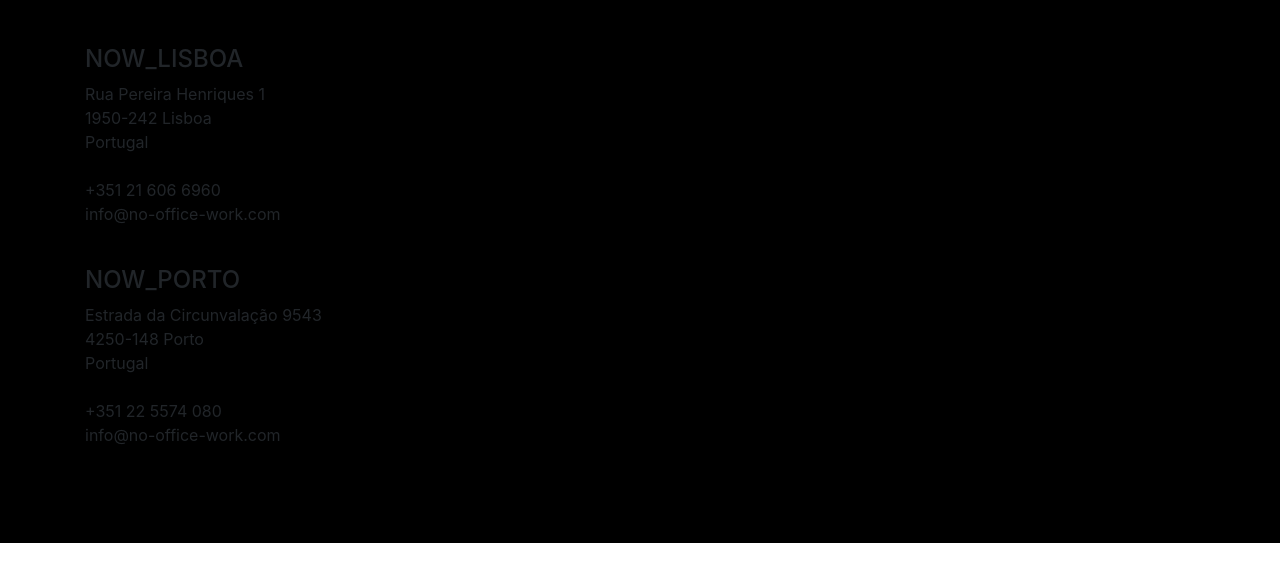
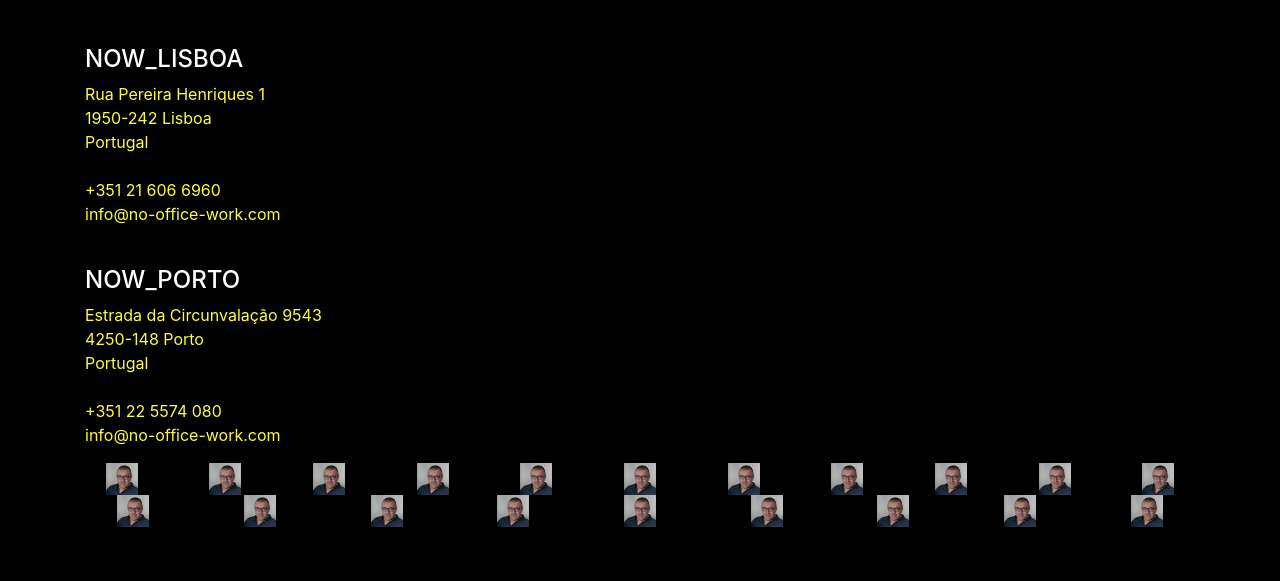
Before and after one commit to mnpmanuel/NOW, a website with bundled scripts: page index.html in a window 1280 px wide. Shown: the part 4265-4846 px from the top of the page. Before the commit the page ends 4808 px from the top, so only its background shows below. Built offline with nearby package versions, Linux system fonts and the light colour scheme.

Commit message:
footer added

```diff
--- a/css/stylish-portfolio.css
+++ b/css/stylish-portfolio.css
@@ -256,10 +256,14 @@ footer.footer .social-link:hover {
   text-decoration: none;
 }
 
-footer.footer .contact {
+footer.footer h4 {
   color: #ffffff;
 }
 
-footer.footer .contact p {
+footer.footer p {
   color: rgb(254,253,56);
 }
+
+footer.footer img {
+  max-height: 2rem;
+}
--- a/index.html
+++ b/index.html
@@ -270,7 +270,7 @@
             </li>
           </ul>
         </div>
-        <div class="contact text-left">
+        <div class="text-left">
           <h4>NOW_LISBOA</h4>
           <p>Rua Pereira Henriques 1<br>1950-242 Lisboa<br>Portugal<br><br>+351 21 606 6960<br>info@no-office-work.com</p>
           <br>
@@ -278,12 +278,79 @@
           <p>Estrada da Circunvalação 9543<br>4250-148 Porto<br>Portugal<br><br>+351 22 5574 080<br>info@no-office-work.com</p>
         </div>
       </div>
+      <div class="container mx-auto">
+        <div class="row">
+          <div class="col">
+            <img src="img/MiguelMunozDuarte.png">
+          </div>
+          <div class="col">
+            <img src="img/MiguelMunozDuarte.png">
+          </div>
+          <div class="col">
+            <img src="img/MiguelMunozDuarte.png">
+          </div>
+          <div class="col">
+            <img src="img/MiguelMunozDuarte.png">
+          </div>
+          <div class="col">
+            <img src="img/MiguelMunozDuarte.png">
+          </div>
+          <div class="col">
+            <img src="img/MiguelMunozDuarte.png">
+          </div>
+          <div class="col">
+            <img src="img/MiguelMunozDuarte.png">
+          </div>
+          <div class="col">
+            <img src="img/MiguelMunozDuarte.png">
+          </div>
+          <div class="col">
+            <img src="img/MiguelMunozDuarte.png">
+          </div>
+          <div class="col">
+            <img src="img/MiguelMunozDuarte.png">
+          </div>
+          <div class="col">
+            <img src="img/MiguelMunozDuarte.png">
+          </div>
+        </div>
+        <div class="row">
+          <div class="col">
+            <img src="img/MiguelMunozDuarte.png">
+          </div>
+          <div class="col">
+            <img src="img/MiguelMunozDuarte.png">
+          </div>
+          <div class="col">
+            <img src="img/MiguelMunozDuarte.png">
+          </div>
+          <div class="col">
+            <img src="img/MiguelMunozDuarte.png">
+          </div>
+          <div class="col">
+            <img src="img/MiguelMunozDuarte.png">
+          </div>
+          <div class="col">
+            <img src="img/MiguelMunozDuarte.png">
+          </div>
+          <div class="col">
+            <img src="img/MiguelMunozDuarte.png">
+          </div>
+          <div class="col">
+            <img src="img/MiguelMunozDuarte.png">
+          </div>
+          <div class="col">
+            <img src="img/MiguelMunozDuarte.png">
+          </div>
+        </div>
+      </div>
+    </div>
     </footer>
 
     <!-- Scroll to Top Button-->
-    <a class="scroll-to-top rounded js-scroll-trigger" href="#page-top">
+    <!-- <a class="scroll-to-top rounded js-scroll-trigger" href="#page-top">
       <i class="fa fa-angle-up"></i>
-    </a>
+    </a> -->
 
     <!-- Bootstrap core JavaScript -->
     <script src="vendor/jquery/jquery.min.js"></script>
```
Also changed, not shown: img/portfolio-1.jpg (deleted), img/portfolio-2.jpg (deleted), img/portfolio-3.jpg (deleted), img/portfolio-4.jpg (deleted), 2 other files.
